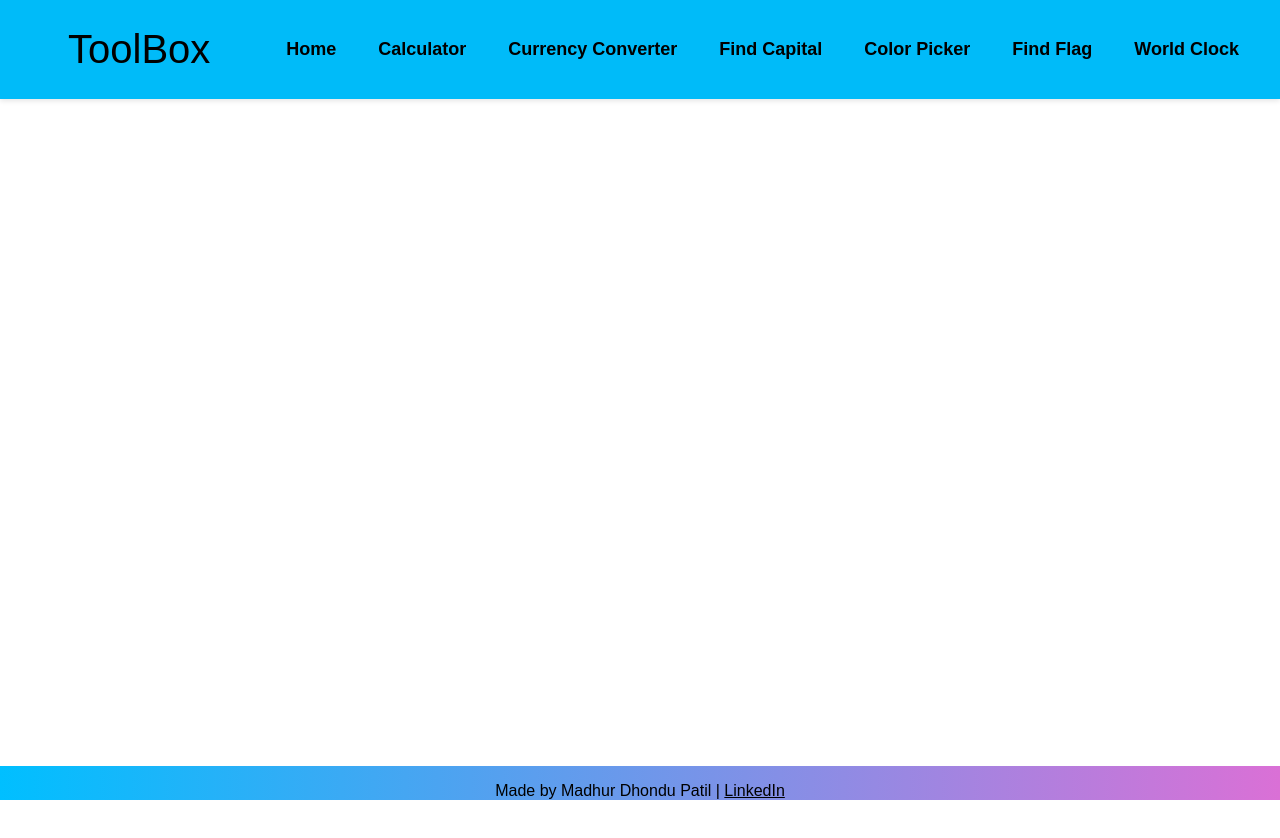
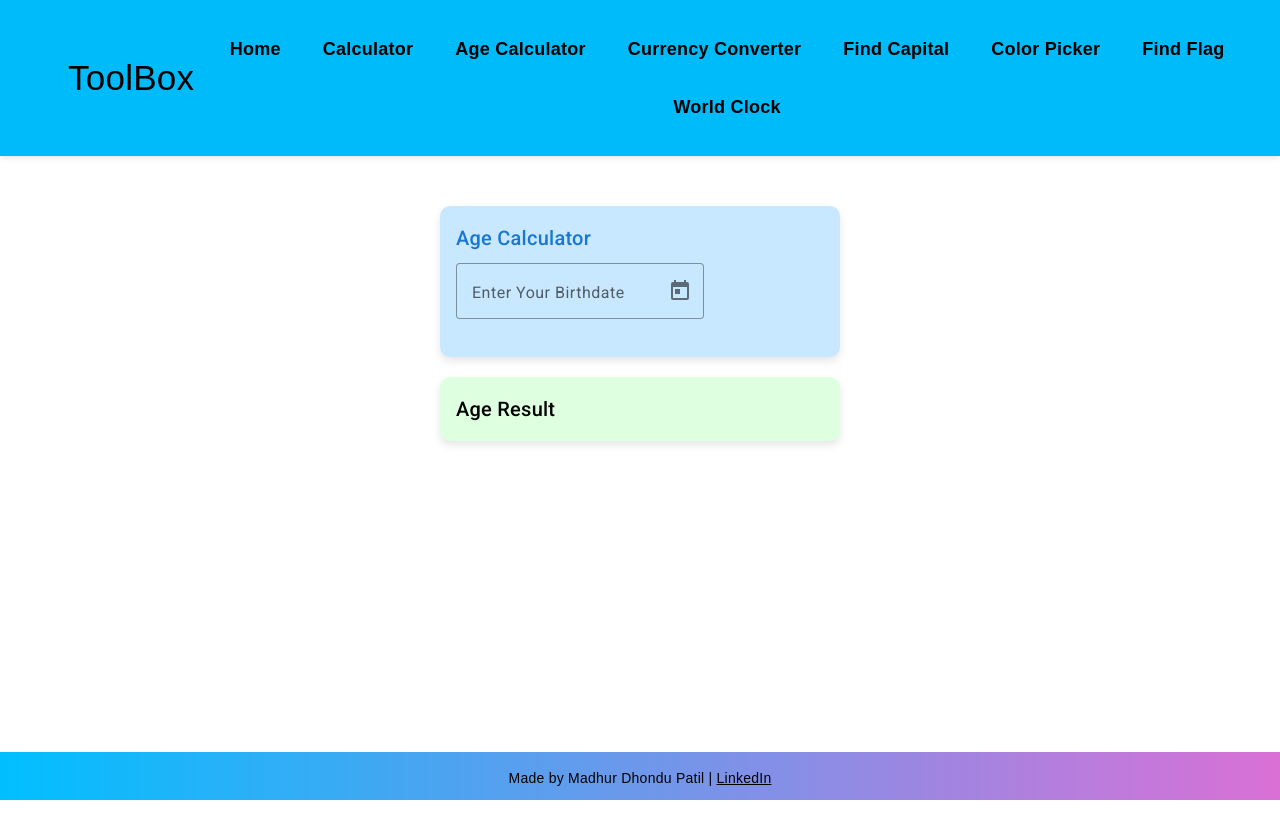
Before and after one commit to madhurpatilofficial/ToolBox, an Angular app: page /age-calculator in a window 1280 px wide. Before the commit this address led to /. Shown: the top 838 px of the page. Before the commit the page ends 800 px from the top, so only its background shows below. Built offline with nearby package versions, Linux system fonts and the light colour scheme.

Commit message:
new feature added - age-calculator

```diff
--- a/angular.json
+++ b/angular.json
@@ -26,6 +26,7 @@
               "src/_redirects"
             ],
             "styles": [
+              "@angular/material/prebuilt-themes/deeppurple-amber.css",
               "src/styles.css"
             ],
             "scripts": []
@@ -88,6 +89,7 @@
               "src/assets"
             ],
             "styles": [
+              "@angular/material/prebuilt-themes/deeppurple-amber.css",
               "src/styles.css"
             ],
             "scripts": []
--- a/package.json
+++ b/package.json
@@ -11,10 +11,12 @@
   "private": true,
   "dependencies": {
     "@angular/animations": "^15.2.0",
+    "@angular/cdk": "^15.2.9",
     "@angular/common": "^15.2.0",
     "@angular/compiler": "^15.2.0",
     "@angular/core": "^15.2.0",
     "@angular/forms": "^15.2.0",
+    "@angular/material": "^15.2.9",
     "@angular/platform-browser": "^15.2.0",
     "@angular/platform-browser-dynamic": "^15.2.0",
     "@angular/router": "^15.2.0",
--- a/src/app/app-routing.module.ts
+++ b/src/app/app-routing.module.ts
@@ -8,6 +8,7 @@ import { ColorDisplayComponent } from './components/color-display/color-display.
 import { FindflagComponent } from './components/findflag/findflag.component';
 import { WorldClockComponent } from './components/world-clock/world-clock.component';
 import { FinduniversityComponent } from './components/finduniversity/finduniversity.component';
+import { AgeCalculatorComponent } from './components/age-calculator/age-calculator.component';
 
 const routes: Routes = [
   {
@@ -17,6 +18,10 @@ const routes: Routes = [
   {
     path: 'calculator',
     component: CalculatorComponent
+  },
+  {
+    path: 'age-calculator',
+    component: AgeCalculatorComponent
   },
   {
     path: 'currencyconverter',
--- /dev/null
+++ b/src/app/components/age-calculator/age-calculator.component.css
@@ -0,0 +1,54 @@
+.container {
+  display: flex;
+  flex-direction: column;
+  align-items: center;
+  height: 100vh;
+  margin-top: 50px;
+}
+
+.card {
+  width: 80%;
+  max-width: 400px;
+  background-color: #c8e8ff; /* Light blue */
+  border-radius: 10px;
+  box-shadow: 0 4px 8px rgba(0, 0, 0, 0.1);
+  overflow: hidden;
+  margin-bottom: 20px;
+}
+
+.title {
+  margin-bottom: 9px;
+  text-align: center;
+  align-items: center;
+  color: #1976D2; /* Dark blue */
+}
+
+.result-card {
+  width: 80%;
+  max-width: 400px;
+  background-color: #dfffe1; /* Light green */
+  border-radius: 10px;
+  box-shadow: 0 4px 8px rgba(0, 0, 0, 0.1);
+  overflow: hidden;
+}
+
+.result-item {
+  background-color: #FFFFFF; /* White */
+  margin-bottom: 10px;
+}
+
+.result-item p {
+  margin: 10px;
+}
+
+.mat-form-field {
+  width: 100%;
+}
+
+.result {
+  margin-top: 20px;
+}
+
+.result p {
+  margin: 5px 0;
+}
--- /dev/null
+++ b/src/app/components/age-calculator/age-calculator.component.html
@@ -0,0 +1,57 @@
+<div class="container">
+  <mat-card class="card">
+    <mat-card-header>
+      <mat-card-title class="title">Age Calculator</mat-card-title>
+    </mat-card-header>
+    <mat-card-content>
+      <mat-form-field appearance="outline">
+        <mat-label>Enter Your Birthdate</mat-label>
+        <input matInput [matDatepicker]="datepicker" [(ngModel)]="birthDate" (ngModelChange)="calculateAge()">
+        <mat-datepicker-toggle matSuffix [for]="datepicker"></mat-datepicker-toggle>
+        <mat-datepicker #datepicker></mat-datepicker>
+      </mat-form-field>
+    </mat-card-content>
+  </mat-card>
+
+
+
+  <mat-card class="result-card">
+    <mat-card-header>
+      <mat-card-title>Age Result</mat-card-title>
+    </mat-card-header>
+    <mat-card-content>
+      <div *ngIf="birthDate" class="result">
+        <mat-card class="result-item">
+          <mat-card-content>
+            <p><strong>Years:</strong> {{ age.years }}</p>
+          </mat-card-content>
+        </mat-card>
+        <mat-card class="result-item">
+          <mat-card-content>
+            <p><strong>Months:</strong> {{ age.months }}</p>
+          </mat-card-content>
+        </mat-card>
+        <mat-card class="result-item">
+          <mat-card-content>
+            <p><strong>Days:</strong> {{ age.days }}</p>
+          </mat-card-content>
+        </mat-card>
+        <mat-card class="result-item">
+          <mat-card-content>
+            <p><strong>Hours:</strong> {{ age.hours }}</p>
+          </mat-card-content>
+        </mat-card>
+        <mat-card class="result-item">
+          <mat-card-content>
+            <p><strong>Minutes:</strong> {{ age.minutes }}</p>
+          </mat-card-content>
+        </mat-card>
+        <mat-card class="result-item">
+          <mat-card-content>
+            <p><strong>Seconds:</strong> {{ age.seconds }}</p>
+          </mat-card-content>
+        </mat-card>
+      </div>
+    </mat-card-content>
+  </mat-card>
+</div>
--- /dev/null
+++ b/src/app/components/age-calculator/age-calculator.component.ts
@@ -0,0 +1,49 @@
+import { Component, OnDestroy } from '@angular/core';
+
+@Component({
+  selector: 'app-age-calculator',
+  templateUrl: './age-calculator.component.html',
+  styleUrls: ['./age-calculator.component.css']
+})
+export class AgeCalculatorComponent implements OnDestroy {
+  birthDate: Date | undefined;
+  age: any = {};
+
+  private timer: any;
+
+  calculateAge() {
+    if (this.birthDate) {
+      const today = new Date();
+      const birthDate = new Date(this.birthDate);
+      let age = today.getFullYear() - birthDate.getFullYear();
+      const month = today.getMonth() - birthDate.getMonth();
+
+      if (month < 0 || (month === 0 && today.getDate() < birthDate.getDate())) {
+        age--;
+      }
+      const monthInMilliseconds = 30 * 24 * 60 * 60 * 1000;
+      const dayInMilliseconds = 24 * 60 * 60 * 1000;
+
+      const diffMilliseconds = Math.abs(today.getTime() - birthDate.getTime());
+
+      this.age.years = age;
+      this.age.months = Math.floor(diffMilliseconds / monthInMilliseconds);
+      this.age.days = Math.floor(diffMilliseconds / dayInMilliseconds);
+      this.age.hours = Math.floor(diffMilliseconds / (60 * 60 * 1000));
+      this.age.minutes = Math.floor(diffMilliseconds / (60 * 1000));
+      this.age.seconds = Math.floor(diffMilliseconds / 1000);
+
+      // Update every second
+      this.timer = setTimeout(() => {
+        this.calculateAge();
+      }, 1000);
+    }
+  }
+
+  ngOnDestroy() {
+    // Clear the timer when component is destroyed
+    if (this.timer) {
+      clearTimeout(this.timer);
+    }
+  }
+}
--- a/src/app/components/navbar/navbar.component.html
+++ b/src/app/components/navbar/navbar.component.html
@@ -16,6 +16,7 @@
         <ul *ngIf="!isMenuVisible">
             <li><a routerLink="" routerLinkActive="active">Home</a></li>
             <li><a routerLink="calculator" routerLinkActive="active">Calculator</a></li>
+            <li><a routerLink="age-calculator" routerLinkActive="active">Age Calculator</a></li>
             <li><a routerLink="currencyconverter" routerLinkActive="active">Currency Converter</a></li>
             <li><a routerLink="findcapital" routerLinkActive="active">Find Capital</a></li>
             <li><a routerLink="colorpicker" routerLinkActive="active">Color Picker</a></li>
--- a/src/app/components/world-clock/world-clock.component.css
+++ b/src/app/components/world-clock/world-clock.component.css
@@ -1,5 +1,3 @@
-/* world-clock.component.css */
-
 .world-clock {
   font-family: Arial, sans-serif;
   text-align: center;
@@ -7,7 +5,7 @@
 }
 
 h2 {
-  color: #333;
+  color: #1976D2; /* Dark blue */
 }
 
 .select {
@@ -16,28 +14,16 @@ h2 {
   border: 1px solid #ccc;
   border-radius: 8px;
   margin-bottom: 16px;
+  background-color: #ffffff; /* White */
 }
 
-/* Style for the options within the dropdown */
 .select option {
   padding: 8px 16px;
   font-size: 16px;
 }
 
-/* Style for the selected option */
 .select option:checked {
   background-color: #e2e2e2;
-}
-
-
-p {
-  margin-top: 1rem;
-}
-
-select {
-  padding: 8px;
-  font-size: 16px;
-  margin-bottom: 15px;
 }
 
 .clock-container {
@@ -50,7 +36,7 @@ select {
   height: 200px;
   border-radius: 50%;
   display: inline-block;
-  background: linear-gradient(135deg, #3bf341 0%, #fd39ab 100%);
+  background: linear-gradient(135deg, #3bf341, #fd39ab);
   box-shadow: 0 0 20px rgba(0, 0, 0, 0.3);
 }
 
@@ -83,40 +69,39 @@ select {
   transform: translate(-50%, -50%) rotate(0deg);
 }
 
-/* world-clock.component.css */
-
-/* world-clock.component.css */
-
 .hour-hand,
 .minute-hand,
 .second-hand {
   position: absolute;
   background: #333;
-  transform-origin: 50% 100%; /* Adjusted transform origin */
+  transform-origin: 50% 100%;
   transition: transform 0.5s ease-in-out;
 }
 
 .hour-hand {
   height: 40px;
   width: 6px;
-  top: 65px; /* Adjusted top position */
+  top: 65px;
   left: 97px;
   border-radius: 3px;
+  background-color: #202020; /* Dark blue */
 }
 
 .minute-hand {
   height: 60px;
   width: 4px;
-  top: 50px; /* Adjusted top position */
+  top: 50px;
   left: 98px;
   border-radius: 2px;
+  background-color: #1976D2; /* Dark blue */
 }
 
 .second-hand {
   height: 70px;
   width: 2px;
-  top: 45px; /* Adjusted top position */
+  top: 45px;
   left: 99px;
+  background-color: #ff0000; /* Orange */
 }
 
 .timezone {
--- a/src/index.html
+++ b/src/index.html
@@ -6,8 +6,11 @@
   <base href="/">
   <meta name="viewport" content="width=device-width, initial-scale=1">
   <link rel="icon" type="image/x-icon" href="favicon.ico">
+  <link rel="preconnect" href="https://fonts.gstatic.com">
+  <link href="https://fonts.googleapis.com/css2?family=Roboto:wght@300;400;500&display=swap" rel="stylesheet">
+  <link href="https://fonts.googleapis.com/icon?family=Material+Icons" rel="stylesheet">
 </head>
-<body>
+<body class="mat-typography">
   <app-root></app-root>
 </body>
 </html>
--- a/src/styles.css
+++ b/src/styles.css
@@ -4,3 +4,5 @@
     padding: 0;
     box-sizing: border-box;
 }
+html, body { height: 100%; }
+body { margin: 0; font-family: Roboto, "Helvetica Neue", sans-serif; }
```
Also changed, not shown: src/app/app.module.ts (+16 -2 lines), 2 other files (tests, documents, lock files or other folders).
